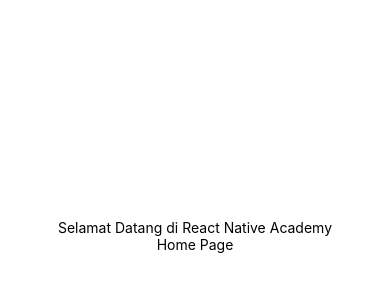
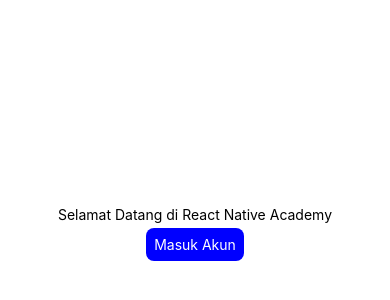
Before and after one commit to admhabits/react-native-expo-2023, a React Native app: screen /Home in a window 390 px wide. Shown: the part 186-486 px from the top of the page. Built offline with nearby package versions, Linux system fonts and the light colour scheme.

Commit message:
Create Some Component

```diff
--- /dev/null
+++ b/components/Button.js
@@ -0,0 +1,26 @@
+//import liraries
+import React from 'react';
+import { TouchableOpacity, Text, StyleSheet } from 'react-native';
+
+// create a component
+const CommonButton = ({ text, onPress}) => {
+    return (
+        <TouchableOpacity onPress={onPress}>
+            <Text style={styles.btnSignIn}>{text}</Text>
+        </TouchableOpacity >
+    );
+};
+
+// define your styles
+const styles = StyleSheet.create({
+    btnSignIn: {
+        backgroundColor: 'blue',
+        color: 'white',
+        padding: 8,
+        margin: 5,
+        borderRadius: 8,
+    },
+});
+
+//make this component available to the app
+export default CommonButton;
--- a/components/Header.js
+++ b/components/Header.js
@@ -6,7 +6,7 @@
 const Header = () => {
     return (
         <View style={styles.container}>
-            <Text>Selamat Datang di React Native Academy</Text>
+            <Text>Header Component</Text>
             <StatusBar style="auto"/>
         </View>
     );
--- a/pages/Home.js
+++ b/pages/Home.js
@@ -1,15 +1,20 @@
 //import liraries
 import React from 'react';
-import { View, Text, StyleSheet } from 'react-native';
+import { View, Text, StyleSheet, TouchableOpacity } from 'react-native';
 import Header from '../components/Header';
+import CommonButton from '../components/Button';
 
 // create a component
-const Home = () => {
+const Home = ({ navigation }) => {
     return (
+    <>
+        {/* <Header /> */}
         <View style={styles.container}>
-            <Header/>
-            <Text>Home Page</Text>
+            <Text>Selamat Datang di React Native Academy</Text>
+            <CommonButton text={'Masuk Akun'} onPress={() => navigation.navigate('Login')}/>
         </View>
+    </>
+
     );
 };
 
--- a/pages/Login.js
+++ b/pages/Login.js
@@ -1,12 +1,14 @@
 //import liraries
-import React, { Component } from 'react';
+import React from 'react';
 import { View, Text, StyleSheet } from 'react-native';
+import CommonButton from '../components/Button';
 
 // create a component
-const Login = () => {
+const Login = ({ navigation }) => {
     return (
         <View style={styles.container}>
             <Text>Login Page</Text>
+            <CommonButton text={'Keluar Akun'} onPress={() => navigation.navigate('Home')}/>
         </View>
     );
 };
```
